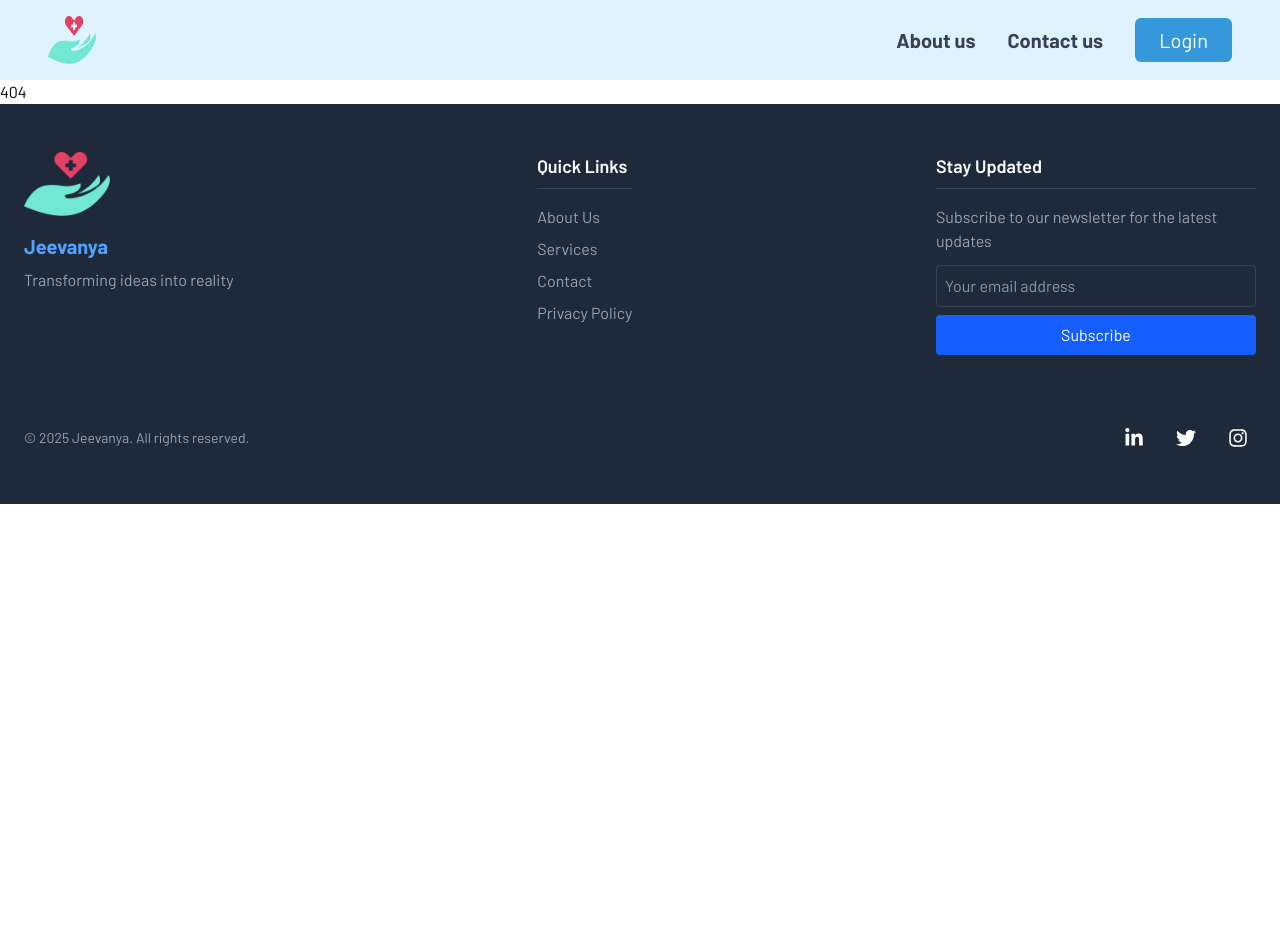
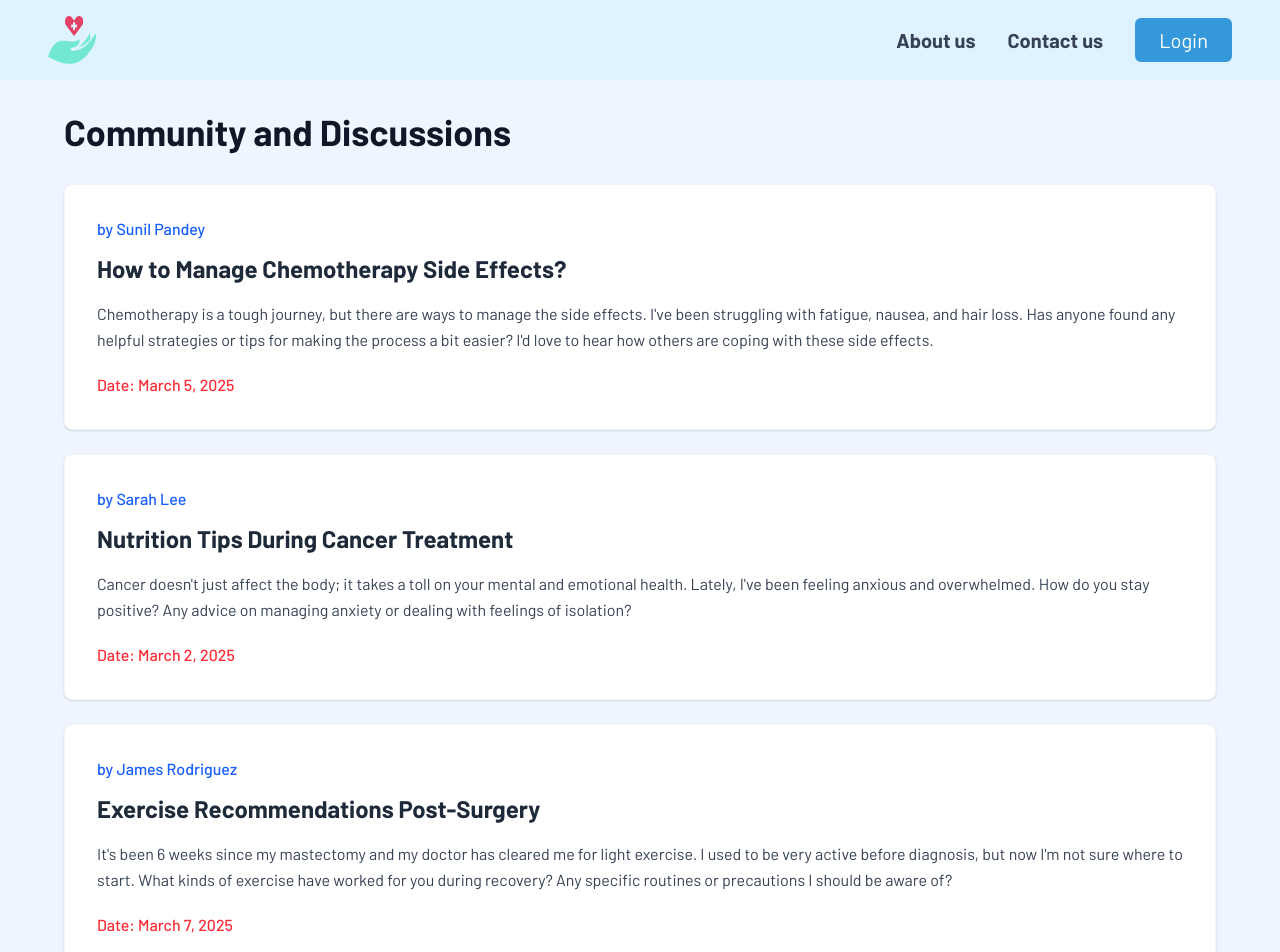
Before and after one commit to Kautilya346/Jeevanya_Front, a React (Vite) app in the folder Jeevanya_Front/: page /community in a window 1280 px wide. Shown: the top 952 px of the page. Before the commit the page ends 800 px from the top, so only its background shows below. Built offline with nearby package versions, Linux system fonts and the light colour scheme; no server answers.

Commit message:
community_form

```diff
--- a/Jeevanya_Front/src/App.jsx
+++ b/Jeevanya_Front/src/App.jsx
@@ -15,6 +15,7 @@ import ReportPage from "./pages/ReportPage";
 import Footer from "./Components/Footer";
 import UploadMedicalRecord from "./pages/UploadMedicalRecord";
 import Forum from "./pages/Forum";
+import Community from "./pages/Community";
 
 function App() {
   return (
@@ -29,6 +30,7 @@ function App() {
         <Route path="/contactdoctor" element={<Contactdoctor />} />
         <Route path="/consultdoctor" element={<ConsultDoctor />} />
         <Route path="/forum" element={<Forum />} />
+        <Route path="/community" element={<Community />} />
         <Route path="/UserProfile" element={<UserProfile />} />
         <Route path="/userprofile" element={<UserProfile />} />
         <Route path="/checkpatient" element={<CheckPatient />} />
--- /dev/null
+++ b/Jeevanya_Front/src/pages/Community.jsx
@@ -0,0 +1,84 @@
+import React from 'react';
+
+const CommunityDiscussions = () => {
+  const discussions = [
+    {
+      id: 1,
+      author: 'Sunil Pandey',
+      title: 'How to Manage Chemotherapy Side Effects?',
+      content: 'Chemotherapy is a tough journey, but there are ways to manage the side effects. I\'ve been struggling with fatigue, nausea, and hair loss. Has anyone found any helpful strategies or tips for making the process a bit easier? I\'d love to hear how others are coping with these side effects.',
+      date: 'March 5, 2025'
+    },
+    {
+      id: 2,
+      author: 'Sarah Lee',
+      title: 'Nutrition Tips During Cancer Treatment',
+      content: 'Cancer doesn\'t just affect the body; it takes a toll on your mental and emotional health. Lately, I\'ve been feeling anxious and overwhelmed. How do you stay positive? Any advice on managing anxiety or dealing with feelings of isolation?',
+      date: 'March 2, 2025'
+    },
+    {
+      id: 3,
+      author: 'James Rodriguez',
+      title: 'Exercise Recommendations Post-Surgery',
+      content: 'It\'s been 6 weeks since my mastectomy and my doctor has cleared me for light exercise. I used to be very active before diagnosis, but now I\'m not sure where to start. What kinds of exercise have worked for you during recovery? Any specific routines or precautions I should be aware of?',
+      date: 'March 7, 2025'
+    },
+    {
+      id: 4,
+      author: 'Michelle Chen',
+      title: 'Financial Resources for Cancer Patients',
+      content: 'The medical bills are starting to pile up, and I\'m finding it difficult to navigate the insurance system. Are there any financial assistance programs or resources that have helped you? I\'m particularly looking for help with prescription costs and transportation to treatments.',
+      date: 'March 4, 2025'
+    },
+    {
+      id: 5,
+      author: 'Robert Johnson',
+      title: 'Talking to Children About Cancer',
+      content: 'I\'ve recently been diagnosed and I\'m struggling with how to explain my condition to my young children (ages 5 and 8). I want to be honest without scaring them. Has anyone had success with specific approaches or resources that helped their kids understand and cope?',
+      date: 'March 3, 2025'
+    }
+  ];
+
+  return (
+    <div className="relative min-h-screen">
+      {/* Dark and visible grid overlay */}
+      <div
+        className="absolute inset-0 z-0 pointer-events-none"
+        style={{
+          backgroundImage: `linear-gradient(to right, rgba(0, 0, 0, 0.2) 1px, transparent 1px),
+                            linear-gradient(to bottom, rgba(0, 0, 0, 0.2) 1px, transparent 1px)`,
+          backgroundSize: '20px 20px'
+        }}
+      />
+
+      {/* Main content */}
+      <div className="relative z-10 bg-blue-50 bg-opacity-90 min-h-screen p-8">
+        <div className="max-w-6xl mx-auto">
+          <h1 className="text-4xl font-bold mb-8 text-gray-900">Community and Discussions</h1>
+
+          {discussions.map(discussion => (
+            <div key={discussion.id} className="bg-white rounded-lg shadow-sm mb-6 p-8 border border-gray-100">
+              <div className="text-blue-600 font-medium mb-3">
+                by {discussion.author}
+              </div>
+
+              <h2 className="text-2xl font-bold text-gray-800 mb-4">
+                {discussion.title}
+              </h2>
+
+              <p className="text-gray-700 mb-5 leading-relaxed">
+                {discussion.content}
+              </p>
+
+              <div className="text-red-500 font-medium">
+                Date: {discussion.date}
+              </div>
+            </div>
+          ))}
+        </div>
+      </div>
+    </div>
+  );
+};
+
+export default CommunityDiscussions;
```
